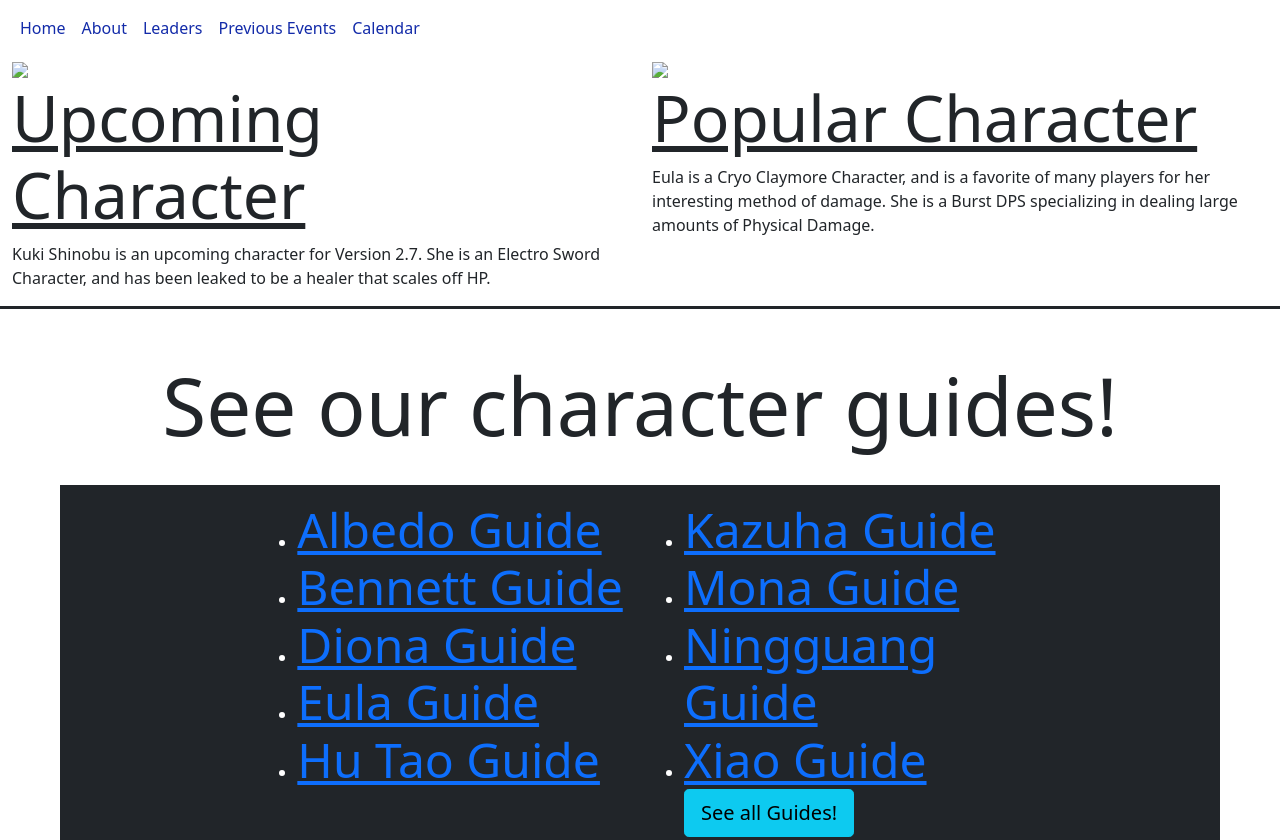
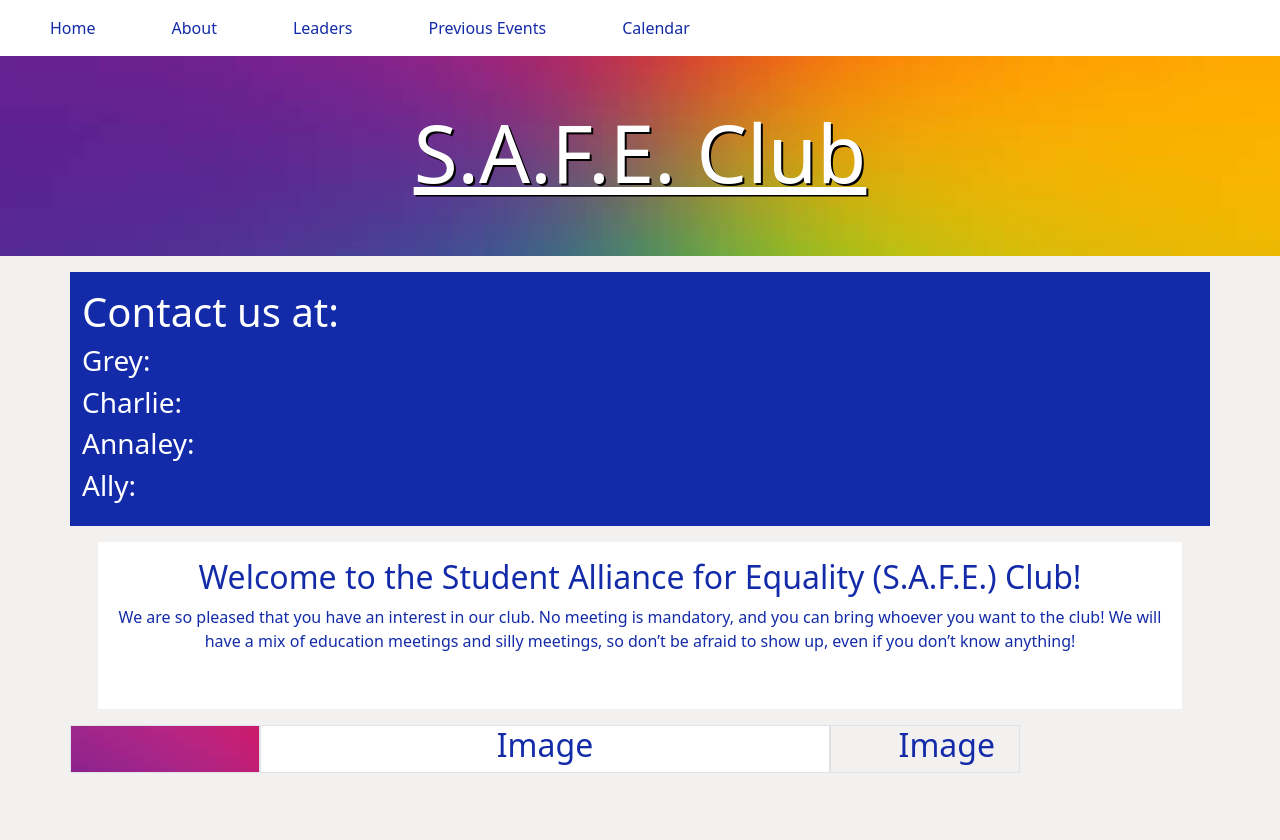
Before and after one commit to 124msalvani/SAFE-Club-Website, a plain HTML site: page index.html in a window 1280 px wide. Shown: the top 840 px of the page. After the commit the page ends 800 px from the top, so only its background shows below. Drawn offline with nearby package versions, Linux system fonts and the light colour scheme; a script that the page names is missing.

Commit message:
Added rainbow header, basic boxes Home pg

```diff
--- a/index.html
+++ b/index.html
@@ -12,8 +12,8 @@
 
 <body>
 
-  <nav class="navbar navbar-expand-lg navbar-light ">
-    <div class="container-fluid ">
+  <nav class="navbar navbar-expand-lg navbar-light background-white">
+    <div class="container-fluid">
       <button class="navbar-toggler custom-toggler" type="button" data-bs-toggle="collapse"
         data-bs-target="#collapsingNavbar4" aria-controls="navbarNavDropdown" aria-expanded="false"
         aria-label="Toggle navigation">
@@ -23,7 +23,7 @@
 
       <div class="collapse navbar-collapse" id="collapsingNavbar4">
         <ul class="navbar-nav">
-          <li class="nav-item">
+          <li class="nav-item" >
             <a id="text-darkblue" class="nav-link active" aria-current="page" href="index.html">Home</a>
           </li>
           <li class="nav-item">
@@ -33,7 +33,7 @@
             <a id="text-darkblue" class="nav-link" href="about#Leaders.html">Leaders</a>
           </li>
           <li class="nav-item">
-            <a id="text-darkblue" class="nav-link" href="about#PreEvents.html">Previous Events</a>
+            <a id="text-darkblue" class="nav-link" href="about#PrevEvents.html">Previous Events</a>
           </li>
           <li class="nav-item">
             <a id="text-darkblue" class="nav-link" href="calendar.html">Calendar</a>
@@ -46,73 +46,59 @@
   <div class="container-fluid">
 
 
-    <div class="row">
-      <div class="col-6">
-        <a href="https://www.inverse.com/gaming/genshin-impact-kuki-shinobu">
-          <img src="img/kukishinobu.jpg" style="width:100%;height:auto;""></a>
-        <h1 class=" display-3"><u>Upcoming Character</u></h1>
-        <p>Kuki Shinobu is an upcoming character for Version 2.7. She is an Electro Sword Character, and has been leaked
-          to be a healer that scales off HP.</p>
+    <div class="row background-rainbow py-5 text-center">
+      <div class="col">
+        <h1 class=" display-1"><u>S.A.F.E. Club</u></h1>
       </div>
-      <div class="col-6">
-        <a href="guides/eula.html"><img src="img/Eulabg.jpg" style="width:100%;height:auto;""></a>
-        <h1 class=" display-3"><u>Popular Character</u></h1>
-        <p>Eula is a Cryo Claymore Character, and is a favorite of many players for her interesting method of damage.
-          She is a Burst DPS specializing in dealing large amounts of Physical Damage.</p>
-      </div>
+    </div>
+  </div>
 
+  <div class="container background-darkblue my-3">
+    <div class="row py-3">
+      <div class="col-6 col-lg-4 text-white">
+        <h1>Contact us at:</h1>
+        <h3> Grey:</h3>
+        <h3> Charlie:</h3>
+        <h3> Annaley:</h3>
+        <h3> Ally:</h3>
+    </div>
     </div>
   </div>
 
 
-  <div class="container-fluid border-top border-bottom border-dark border-3 bg-gradient2">
-    <div class="row pt-5">
-      <div class="col text-center">
-        <h1 class="lead display-1 text-darkblue">See our character guides!</h1></br>
+  <div class="container my-3">
+    <div class="row background-white m-3 py-3 justify-content-center">
+      <div id="text-darkblue" class="col text-center">
+
+        <h2>Welcome to the Student Alliance for Equality (S.A.F.E.) Club! </h2>
+        <p>We are so pleased that you have an interest in our club. No meeting is mandatory, and you can bring whoever you want to the club! We will have a mix of education meetings and silly meetings, so don’t be afraid to show up, even if you don’t know anything!</p></br>
       </div>
     </div>
+  </div>
 
-      <div id="textshadow" class="row bg-dark mx-5 pt-3 justify-content-center">
-        <div class="col-6 col-lg-4 text-white">
-          <ul>
-          <li><a class="display-5 darkbluelink" href="guides/albedo.html">Albedo Guide</a></li>
-          <li><a class="display-5 darkbluelink" href="guides/bennett.html">Bennett Guide</a></li>
-          <li><a class="display-5 darkbluelink" href="guides/diona.html">Diona Guide</a></li>
-          <li><a class="display-5 darkbluelink" href="guides/eula.html">Eula Guide</a></li>
-          <li><a class="display-5 darkbluelink" href="guides/hutao.html">Hu Tao Guide</a></li>
-        </ul>
+  <div class="container justify-content-center px-4">
+    <div class="row gx-5" >
+      <div class="col-2 border text-start bg-img-1">
+        <h2 id="text-darkblue"></h2>
       </div>
-      <div class="col-6 col-lg-4 text-white ">
-        <ul>
-          <li><a class="display-5 darkbluelink" href="guides/kazuha.html">Kazuha Guide</a></li>
-          <li><a class="display-5 darkbluelink" href="guides/mona.html">Mona Guide</a></li>
-          <li><a class="display-5 darkbluelink" href="guides/ningguang.html">Ningguang Guide</a></li>
-          <li><a class="display-5 darkbluelink" href="guides/xiao.html">Xiao Guide</a></li>
-          <a class="btn btn-info btn-lg" href="list.html"> See all Guides!</a>
-        </ul>
+      <div class="col-6 border text-center background-white">
+        <h2 id="text-darkblue">Image</h2>
+      </div>
+      <div class="col-2 border ml-auto text-end">
+        <h2 id="text-darkblue">Image</h2>
       </div>
     </div>
-
-    <div class="row pt-3">
-      <div class="col pt-5 text-center">
-        <h1 class="lead display-3 text-white">Which Artifacts should you get?</h1></br>
-        <div class="d-grid gap-2">
-          <a class="btn btn-info btn-lg p-3" href="arti.html">
-            <h2 class="display-5"><b>Artifacts Guide!</b></h2>
-          </a>
-        </div>
-      </div>
-    </div>
-<div class="row px-5">
-      <div class="col">
-        <h1> </h1></br>
-      </div>
-    </div>
+  </div>
 
 
 
 
-  </div>
+
+
+
+
+
+</div>
   <script src=" https://cdn.jsdelivr.net/npm/bootstrap@5.1.3/dist/js/bootstrap.bundle.min.js"
     integrity="sha384-ka7Sk0Gln4gmtz2MlQnikT1wXgYsOg+OMhuP+IlRH9sENBO0LRn5q+8nbTov4+1p" crossorigin="anonymous">
     </script>
--- a/style.css
+++ b/style.css
@@ -1,3 +1,12 @@
+body {
+  background-color: #F3F0F0;
+}
+
+.background-white{
+  background-color: white;
+}
+
+
 #text-darkblue{
     color:rgb(19, 43, 169);
 }
@@ -9,3 +18,27 @@
   .custom-toggler.navbar-toggler {
     border-color: white;
   }
+
+  .navbar-nav > li{
+    padding-left:30px;
+    padding-right:30px;
+  }
+
+
+  .background-rainbow{
+    color: white;
+    background: url(../img/rainbow1.jpg) no-repeat;
+    background-size: 100%;
+    background-clip: padding-box;
+    background-position: center;
+    text-shadow: 2px 1.5px black;
+
+  }
+
+  .background-darkblue{
+    background-color:rgb(19, 43, 169);
+  }
+
+  .bg-img-1{
+    background: url(../img/rainbow1.jpg) no-repeat;
+  }
```
Also changed, not shown: img/rainbow1.jpg (renamed from img/istockphoto-1366265822-612x612.jpg).
